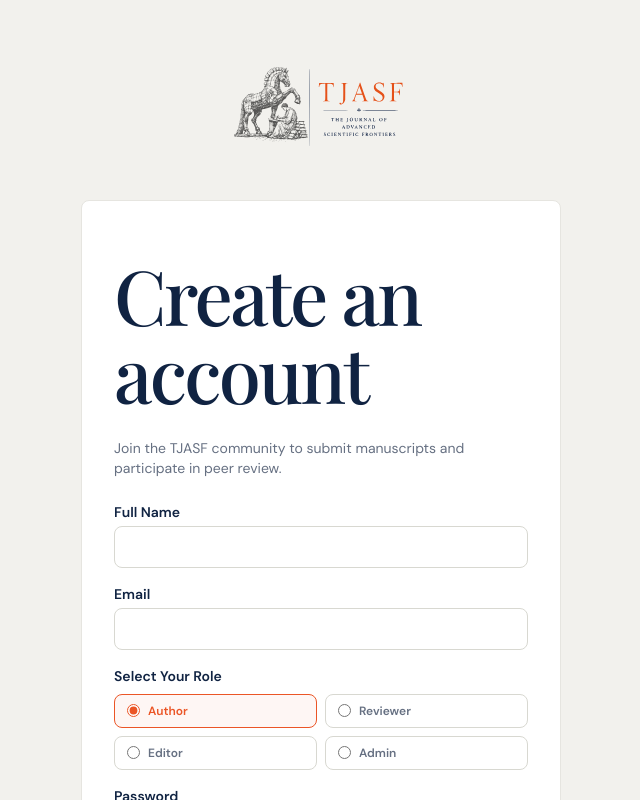
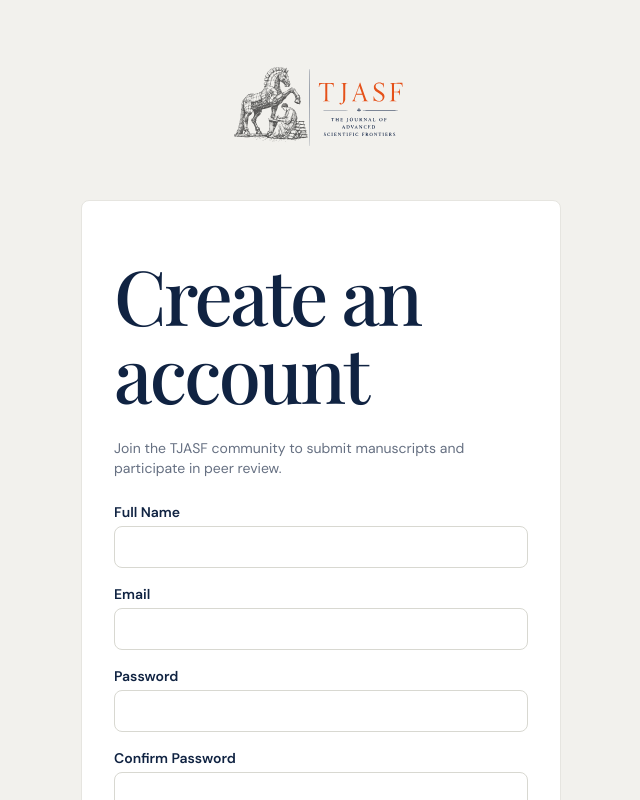
Before and after one commit to Prathik1812/tjasf, a React (Vite) app: page /register in a window 1280 px wide. Shown: the top 800 px of the page, without its empty margins (319-959 px from the left). Built offline with nearby package versions, Linux system fonts and the light colour scheme; no server answers; a web font is replaced by a local one.

Commit message:
security: remove public role selection from sign up page, auto-promoting @tjasf.org emails and defaulting other registrations to Author

```diff
--- a/src/pages/auth/RegisterPage.tsx
+++ b/src/pages/auth/RegisterPage.tsx
@@ -10,7 +10,6 @@ export default function RegisterPage() {
   const [email, setEmail] = useState('');
   const [password, setPassword] = useState('');
   const [confirmPassword, setConfirmPassword] = useState('');
-  const [selectedRole, setSelectedRole] = useState<'author' | 'reviewer' | 'editor' | 'admin'>('author');
   const [error, setError] = useState('');
   const [loading, setLoading] = useState(false);
 
@@ -28,32 +27,22 @@ export default function RegisterPage() {
     }
 
     const emailLower = email.toLowerCase().trim();
+    let dbRole: 'author' | 'reviewer' | 'editor_in_chief' | 'admin' = 'author';
 
-    // Enforce email domain and role alignment
+    // Auto-assign roles only for the 2 authorized email addresses, block other @tjasf.org emails
     if (emailLower.endsWith('@tjasf.org')) {
-      if (emailLower === 'editor@tjasf.org' && selectedRole !== 'editor') {
-        setError('This email is reserved. Please select the Editor role to register.');
-        return;
-      }
-      if (emailLower === 'admin@tjasf.org' && selectedRole !== 'admin') {
-        setError('This email is reserved. Please select the Admin role to register.');
-        return;
-      }
-      if (emailLower !== 'editor@tjasf.org' && emailLower !== 'admin@tjasf.org') {
+      if (emailLower === 'editor@tjasf.org') {
+        dbRole = 'editor_in_chief';
+      } else if (emailLower === 'admin@tjasf.org') {
+        dbRole = 'admin';
+      } else {
         setError('Only editor@tjasf.org and admin@tjasf.org are authorized under the @tjasf.org domain.');
-        return;
-      }
-    } else {
-      // Personal email addresses
-      if (selectedRole === 'editor' || selectedRole === 'admin') {
-        setError('Access Denied: Editor and Admin registrations require authorized @tjasf.org accounts.');
         return;
       }
     }
 
     setLoading(true);
-    const dbRole = selectedRole === 'editor' ? 'editor_in_chief' : selectedRole;
-    const { error: signUpError } = await signUp(email, password, fullName, dbRole as any);
+    const { error: signUpError } = await signUp(email, password, fullName, dbRole);
     if (signUpError) {
       setError(signUpError);
       setLoading(false);
@@ -81,39 +70,6 @@ export default function RegisterPage() {
               <label className="block text-sm font-semibold text-[#102342] mb-1">Email</label>
               <input type="email" required value={email} onChange={(e) => setEmail(e.target.value)} className="w-full border border-[#d8d8d1] rounded-lg px-4 py-2.5 text-sm outline-none focus:border-[#eb5526]" />
             </div>
-
-            {/* Role Selection Radio Buttons */}
-            <div>
-              <label className="block text-sm font-semibold text-[#102342] mb-2">Select Your Role</label>
-              <div className="grid grid-cols-2 gap-2">
-                {[
-                  { value: 'author', label: 'Author' },
-                  { value: 'reviewer', label: 'Reviewer' },
-                  { value: 'editor', label: 'Editor' },
-                  { value: 'admin', label: 'Admin' },
-                ].map((r) => (
-                  <label
-                    key={r.value}
-                    className={`flex items-center gap-2 px-3 py-2 border rounded-lg text-xs font-semibold cursor-pointer transition-colors ${
-                      selectedRole === r.value
-                        ? 'border-[#eb5526] bg-[#eb5526]/5 text-[#eb5526]'
-                        : 'border-[#d8d8d1] bg-white text-[#667082] hover:bg-[#fbfaf8]'
-                    }`}
-                  >
-                    <input
-                      type="radio"
-                      name="registerRole"
-                      value={r.value}
-                      checked={selectedRole === r.value}
-                      onChange={() => setSelectedRole(r.value as any)}
-                      className="accent-[#eb5526]"
-                    />
-                    {r.label}
-                  </label>
-                ))}
-              </div>
-            </div>
-
             <div>
               <label className="block text-sm font-semibold text-[#102342] mb-1">Password</label>
               <input type="password" required value={password} onChange={(e) => setPassword(e.target.value)} className="w-full border border-[#d8d8d1] rounded-lg px-4 py-2.5 text-sm outline-none focus:border-[#eb5526]" />
```
